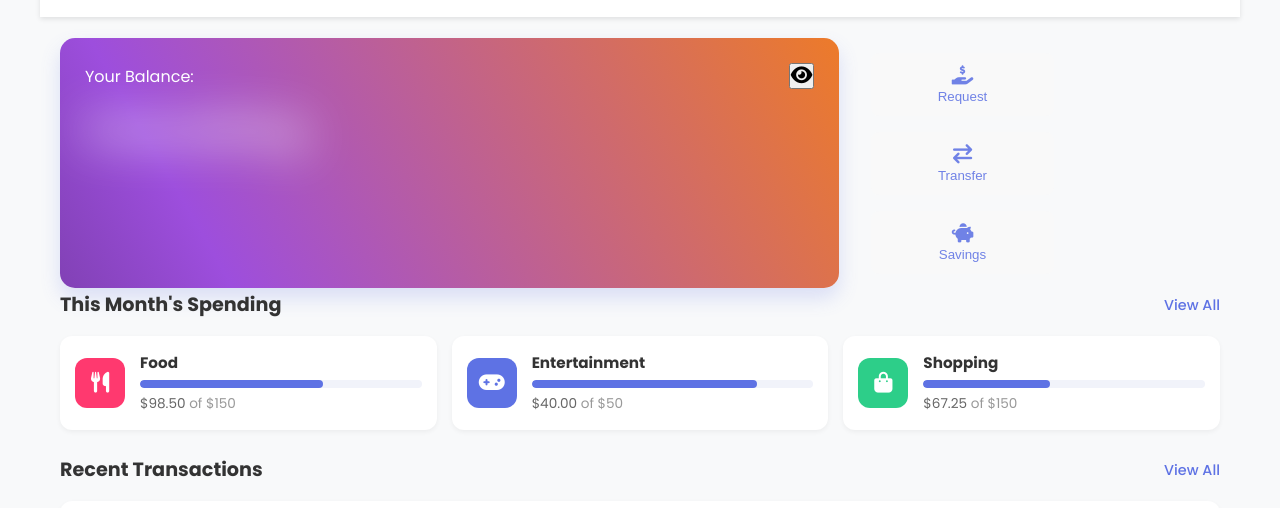
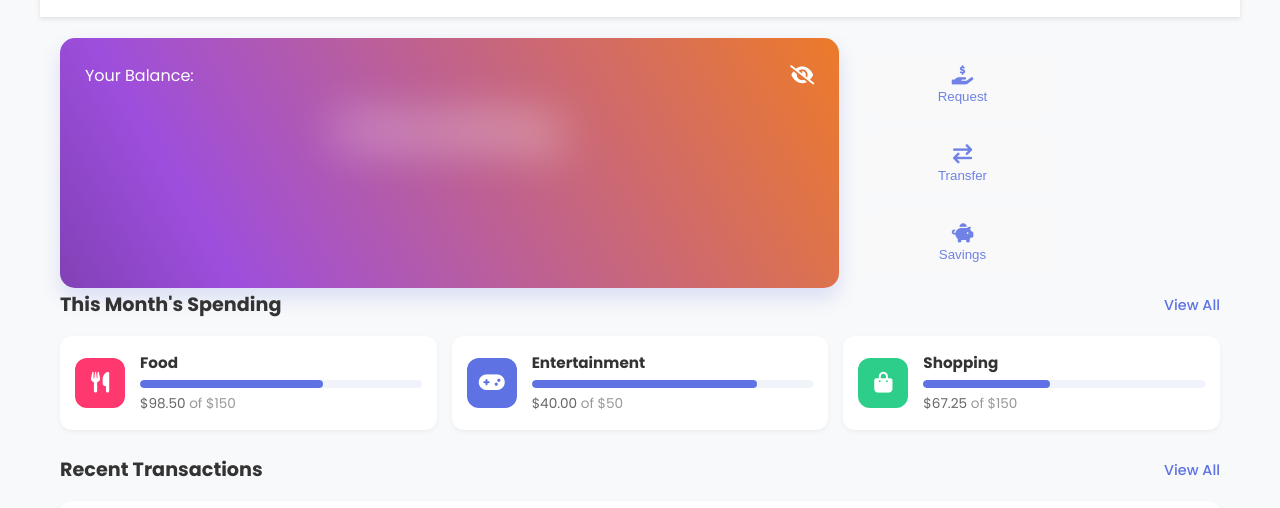
Before and after one commit to 03-renate/kidbank, a website built with Vite: page index.html in a window 1280 px wide. Both pictures are taken after a click on the button 801 px from the left and 142 px from the top of the page. Shown: the part 66-574 px from the top of the page. Built offline with nearby package versions, Linux system fonts and the light colour scheme.

Commit message:
feat/hero-visability icon: added code+clean up

```diff
--- a/src/assets/style.css
+++ b/src/assets/style.css
@@ -181,13 +181,18 @@ body {
 }
 
 .card-icon {
+  border: none;
+  border-radius: 50%;
+  background-color: transparent;
+  color: white;
   font-size: 1.2rem;
   cursor: pointer;
 }
 
 .balance-amount{
   display: flex;
-  align-items: center;
+  justify-content: center;
+  text-align: center;
 }
 
 .currency {
--- a/src/js/eyeBtn.js
+++ b/src/js/eyeBtn.js
@@ -1,11 +1,25 @@
+/*This function allow the user to blur out the total sum.
+When clicking the button, it will toggle the blur effect on the #blurred-currency div.
+The icon inside the button will switch between fa-eye and fa-eye-slash,
+indicating the visibility state.*/
+
+
 let currencyDiv = document.getElementById("blurred-currency");
 let isBlurred = false;
+let icon = document.querySelector(".card-icon i");
 
 function hideShow() {
   if (isBlurred) {
     currencyDiv.style.filter = "none";
+    switchIcon();
   } else {
     currencyDiv.style.filter = "blur(1.5rem)";
+    switchIcon();
   }
   isBlurred = !isBlurred;
 }
+
+function switchIcon() {
+  icon.classList.toggle("fa-eye");
+  icon.classList.toggle("fa-eye-slash");
+}
--- a/src/js/main.js
+++ b/src/js/main.js
@@ -21,4 +21,4 @@ document.querySelector('#app').innerHTML = `
   </div>
 `
 
-setupCounter(document.querySelector('#counter'))
+setupCounter(document.querySelector('#counter'))*/
```
Also changed, not shown: index.html (+0 -1 lines).
